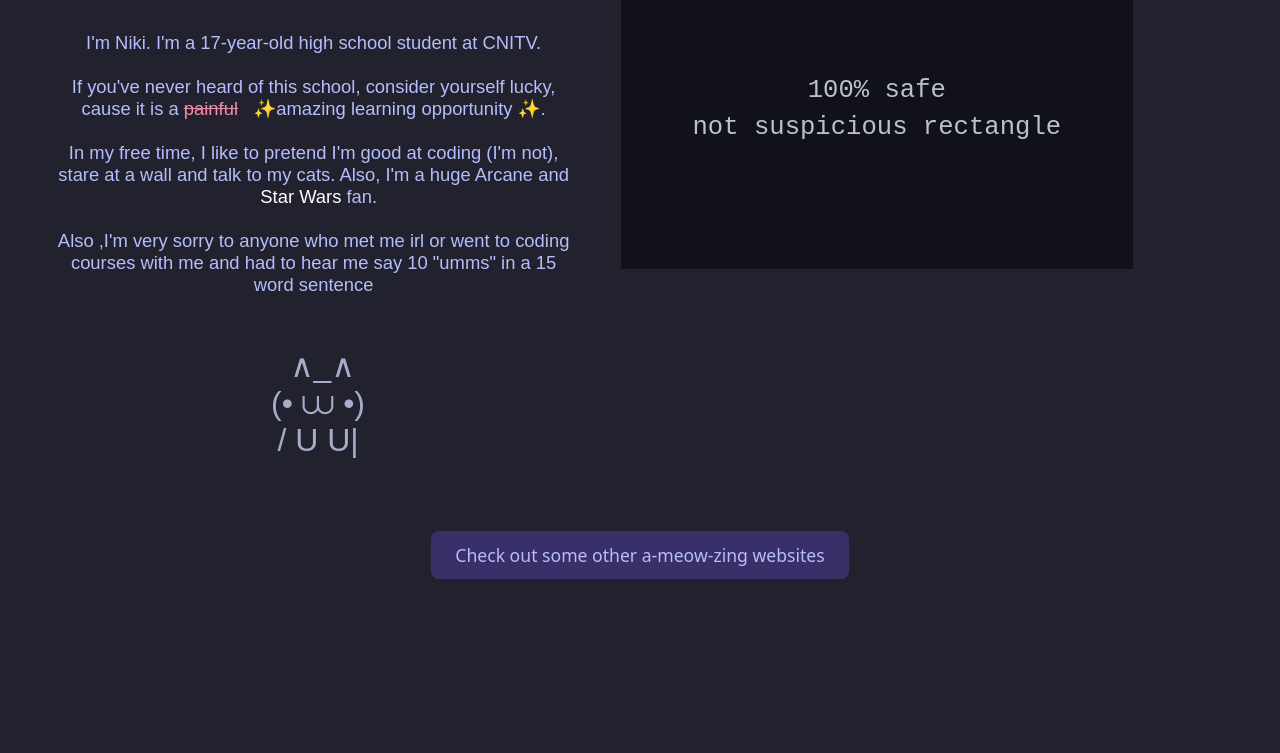
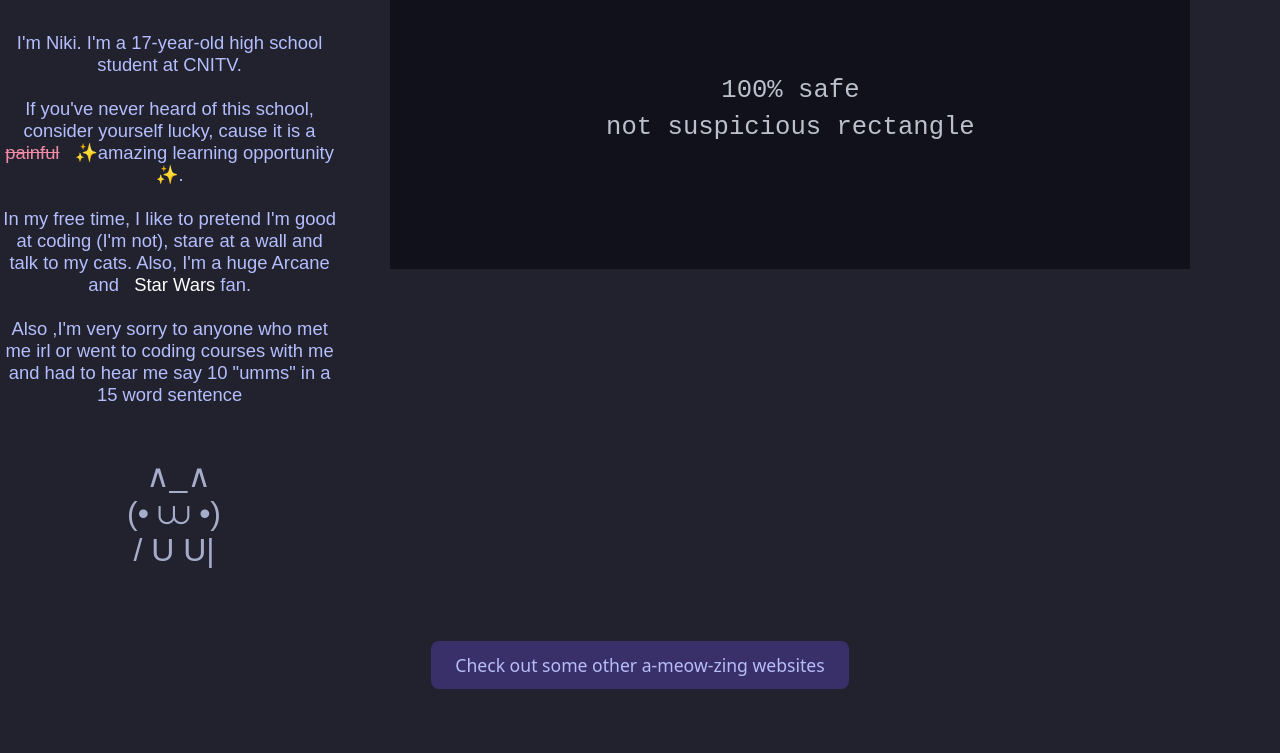
Before and after one commit to N1coleta/purrsonal-website, a plain HTML site: page index.html in a window 1280 px wide. Shown: the part 171-924 px from the top of the page. Before the commit the page ends 814 px from the top, so only its background shows below. Drawn offline with Linux system fonts and the light colour scheme; a web font is replaced by a local one.

Commit message:
chaged rectangle to rem

```diff
--- a/style.css
+++ b/style.css
@@ -77,8 +77,8 @@ html, body {
 }
 
 .rectangle{
-  width: 40vw;
-  height: 40vh;
+  width: 50rem;
+  height: 20rem;
   position: relative;
   overflow: hidden;
   transition: filter 0.3s ease;
```
